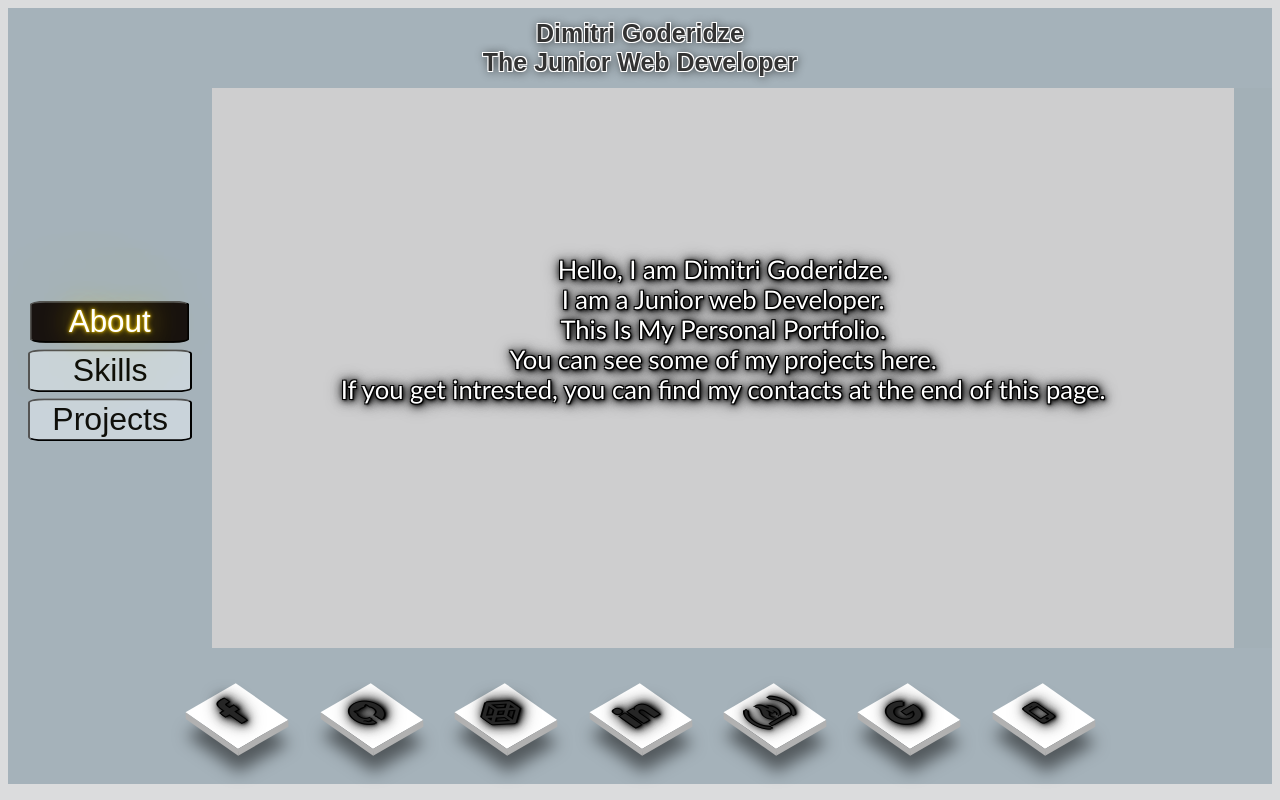
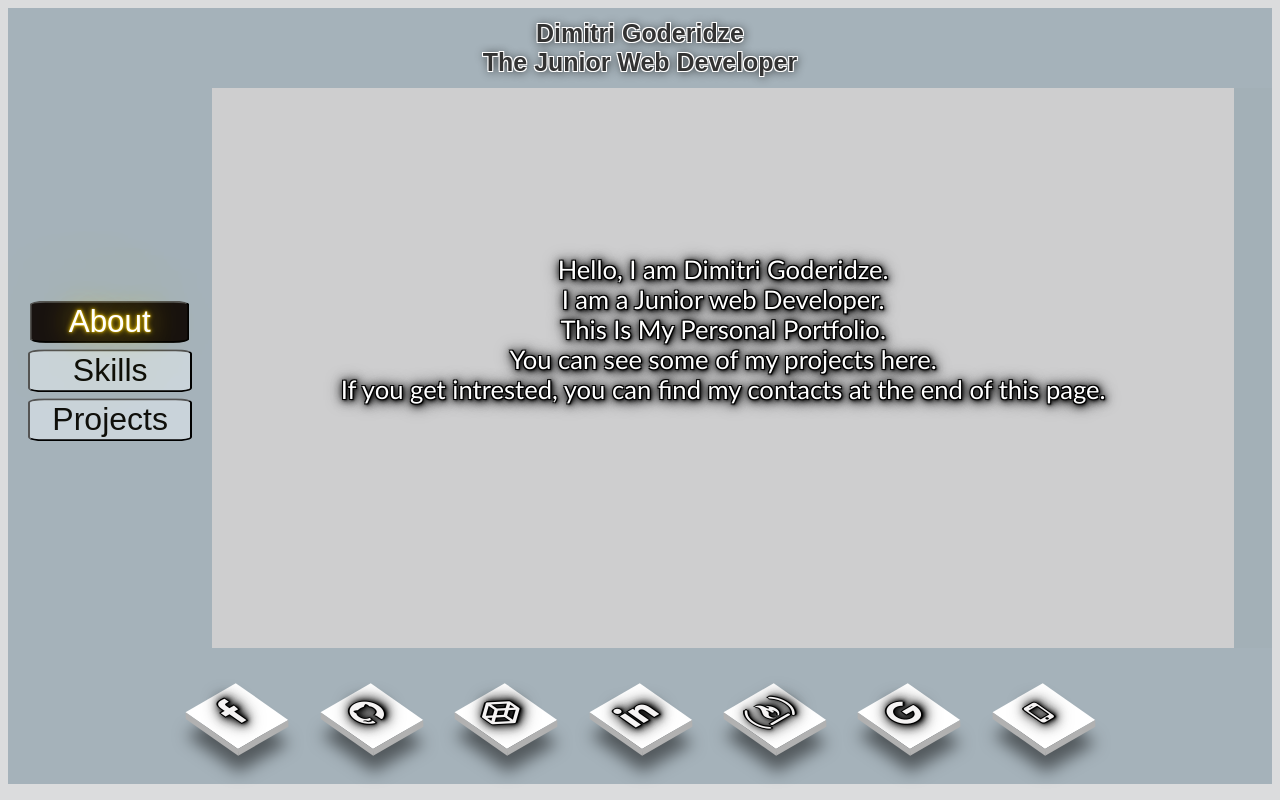
Before and after one commit to DimitriGoderidze94/PersonalPortfolio, a plain HTML site: page index.html in a window 1280 px wide. Drawn offline with Linux system fonts and the light colour scheme.

Commit message:
minor css

```diff
--- a/style.css
+++ b/style.css
@@ -321,7 +321,7 @@ ul li {
 
 ul li a .fa {
     font-size: 2.5vw;
-    color: #262626;
+    color: #f5f3f3;
     line-height: 2.5vw;
     transition: .5s;
 }
```
